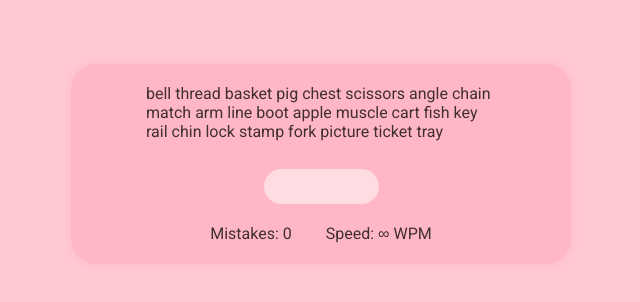
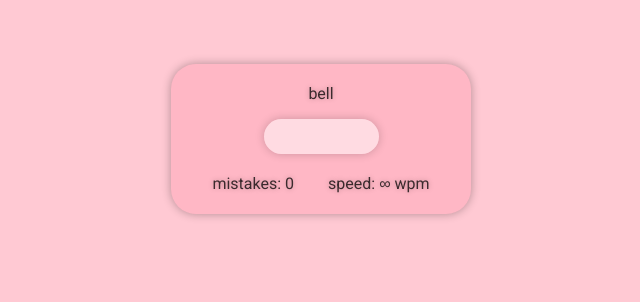
Before and after one commit to val8119/typing_test, a plain HTML site: page index.html in a window 1280 px wide. Shown: the part 136-438 px from the top of the page, without its empty margins (319-959 px from the left). Drawn offline with Linux system fonts and the light colour scheme.

Commit message:
Finished main

```diff
--- a/assets/css/style.css
+++ b/assets/css/style.css
@@ -18,22 +18,24 @@ body {
     text-align: center;
     background-color: #ffb7c5;
     border-radius: 25px;
-    width: 500px;
-    height: 200px;
-    box-shadow: 0 0 10px 0 rgb(255, 183, 197, 0.8);
+    width: 300px;
+    height: 150px;
+    box-shadow: 0 0 10px 0 rgba(0, 0, 0, 0.3);
 }
 
 .words {
     padding-top: 20px;
     margin: auto;
-    width: 350px;
-    height: 60px;
+    width: 100px;
+    height: 30px;
     text-align: left;
     color: rgb(0, 0, 0, 0.75);
+    text-align: center;
+    text-shadow: 0 0 5px rgba(0, 0, 0, 0.25);
 }
 
 .input-area {
-    margin-top: 25px;
+    margin-top: 5px;
     height: 35px;
     width: 115px;
     text-align: center;
@@ -41,16 +43,18 @@ body {
     border-style: none;
     background-color: rgba(255, 255, 255, 0.5);
     color: black;
+    box-shadow: 0 0 10px 0 rgba(0, 0, 0, 0.2);
 }
 
 .stats-cont {
     margin: 20px auto 0 auto;
-    width: 400px;
-    height: 25px;
     color: rgb(0, 0, 0, 0.75);
+    text-align: center;
+    text-shadow: 0 0 5px rgba(0, 0, 0, 0.25);
 }
 
 .stats-cont p {
     display: inline;
     padding: 0 15px 0 15px;
+    text-align: center;
 }
--- a/assets/js/main.js
+++ b/assets/js/main.js
@@ -14,7 +14,9 @@ var incorrectAmount = 0;
 var firstTime = true;
 
 // listeners
-wordsCont.innerText = randomWords.join(" ");
+wordsCont.innerText = randomWords[currentWordIndex];
+
+console.log(randomWords.join(" "))
 
 document.onkeypress = function (e) {
     if (currentWordIndex < 25) {
@@ -24,15 +26,17 @@ document.onkeypress = function (e) {
             startDate = +new Date();
         }
         if (e.keyCode === 32) {
-            userWords.push(inputArea.value.replace(/\s/g, '')); // add to userWords array without spaces
-            inputArea.value = ""; // clear input area
+            userWords.push(inputArea.value.replace(/\s/g, ''));
+            inputArea.value = "";
 
             if (userWords[currentWordIndex] != randomWords[currentWordIndex]) {
                 incorrectAmount++;
-                mistakesText.innerHTML = `Mistakes: ${incorrectAmount}`;
+                mistakesText.innerHTML = `mistakes: ${incorrectAmount}`;
             }
 
             currentWordIndex++; // index + 1
+
+            wordsCont.innerText = randomWords[currentWordIndex];
 
             if (currentWordIndex === 25) {
                 endDate = +new Date();
@@ -41,9 +45,11 @@ document.onkeypress = function (e) {
 
                 console.log(totalTime);
 
-                var wpm = 25 * totalTime;
+                var wpm = 25 / (totalTime / 60000);
 
-                wpmText.innerText = `Speed: ${wpm} WPM`;
+                wpmText.innerText = `speed: ${Math.floor(wpm)} wpm`;
+
+                wordsCont.innerText = "done!";
             }
         }
     }
--- a/index.html
+++ b/index.html
@@ -14,8 +14,8 @@
         <p class="words"></p>
         <input type="text" class="input-area">
         <div class="stats-cont">
-            <p class="mistakes">Mistakes: 0</p>
-            <p class="wpm">Speed: ∞ WPM</p>
+            <p class="mistakes">mistakes: 0</p>
+            <p class="wpm">speed: ∞ wpm</p>
         </div>
     </div>
     <script src="assets/js/main.js"></script>
```
